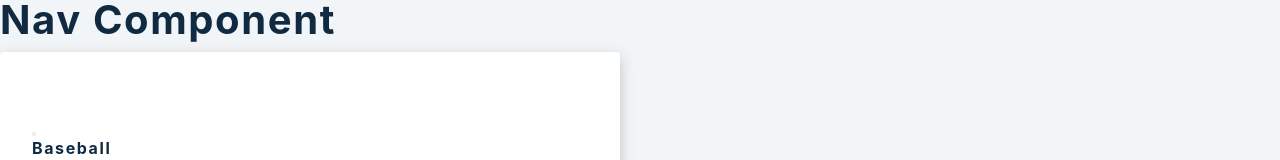
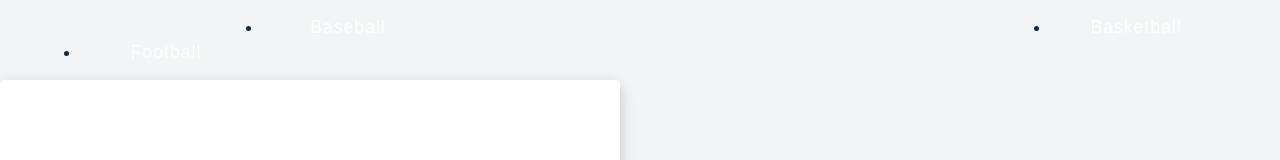
Before and after one commit to Richie1136/Sports-Submenuproject, a React (Create React App) app in the folder sportssubmenu/: page / in a window 1280 px wide. Shown: the top 160 px of the page. Built offline with nearby package versions, Linux system fonts and the light colour scheme.

Commit message:
Working on styling

```diff
--- a/sportssubmenu/src/components/navbar/Navbar.js
+++ b/sportssubmenu/src/components/navbar/Navbar.js
@@ -9,11 +9,25 @@ const Navbar = () => {
     const tempBt = e.target.getBoundingClientRect()
     const center = (tempBt.left + tempBt.right) / 2
     const bottom = tempBt.bottom - 3
+    console.log(bottom)
+    openSubmenu(section, { center, bottom })
   }
   return (
-    <div>
-      <h2>Nav component</h2>
-    </div>
+    <nav className='nav'>
+      <div className='nav-center'>
+        <div className='nav-header'>
+        </div>
+        <li>
+          <button className='link-btn' onMouseOver={displaySubmenu}>Baseball</button>
+        </li>
+        <li>
+          <button className='link-btn' onMouseOver={displaySubmenu}>Basketball</button>
+        </li>
+        <li>
+          <button className='link-btn' onMouseOver={displaySubmenu}>Football</button>
+        </li>
+      </div>
+    </nav>
   )
 }
 
```
